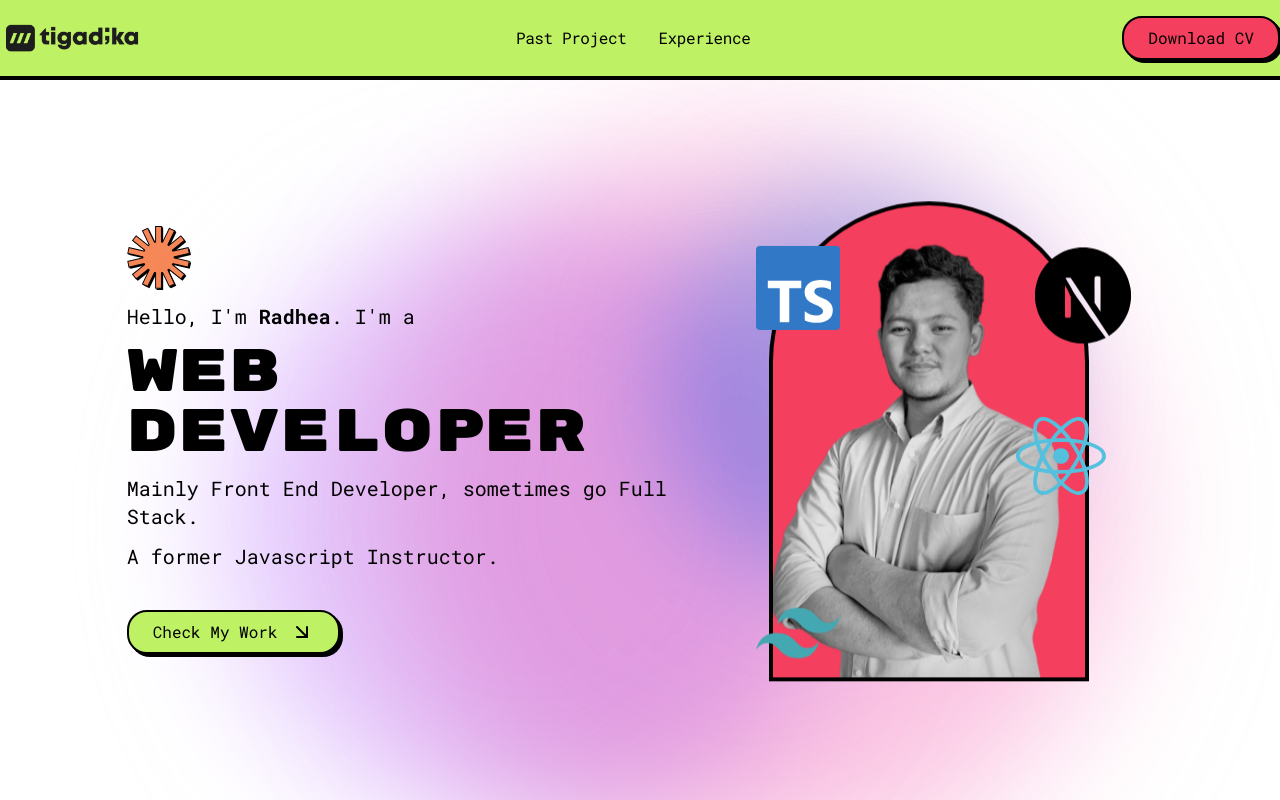
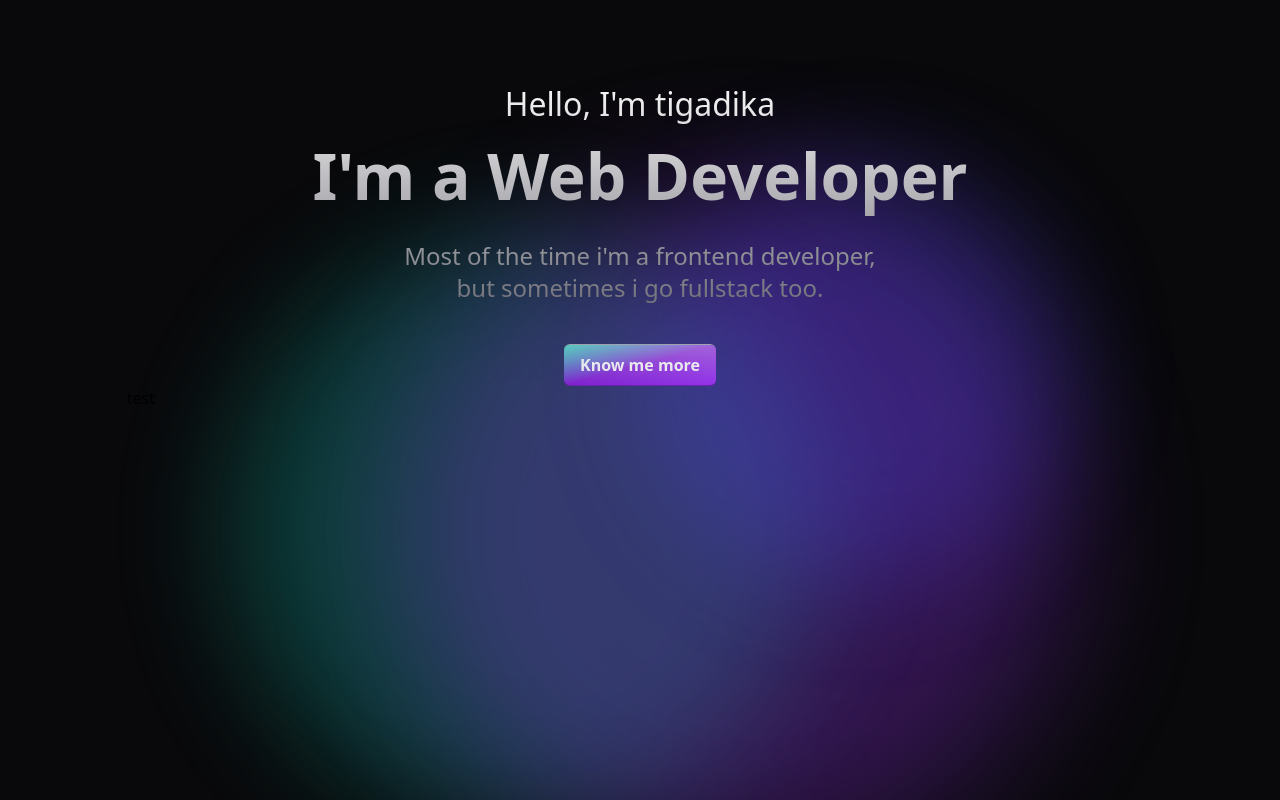
Before and after one commit to tigadika/tigadika-personal-portfolio, a React (Vite) app: page / in a window 1280 px wide. Shown: the top 800 px of the page. Built offline with nearby package versions, Linux system fonts and the light colour scheme.

Commit message:
change header section

```diff
--- a/index.html
+++ b/index.html
@@ -5,12 +5,6 @@
     <link rel="icon" type="image/svg+xml" href="/tigadika-logo.png" />
     <meta name="viewport" content="width=device-width, initial-scale=1.0" />
     <title>Radhea - Tigadika</title>
-    <link rel="preconnect" href="https://fonts.googleapis.com" />
-    <link rel="preconnect" href="https://fonts.gstatic.com" crossorigin />
-    <link
-      href="https://fonts.googleapis.com/css2?family=Roboto+Mono:ital,wght@0,100..700;1,100..700&family=Rubik+Mono+One&display=swap"
-      rel="stylesheet"
-    />
   </head>
   <body>
     <div id="root"></div>
--- a/package.json
+++ b/package.json
@@ -12,6 +12,7 @@
   "dependencies": {
     "clsx": "^2.1.1",
     "konva": "^9.3.15",
+    "motion": "^11.14.4",
     "react": "^18.3.1",
     "react-dom": "^18.3.1",
     "react-fast-marquee": "^1.6.5",
--- a/src/App.tsx
+++ b/src/App.tsx
@@ -1,39 +1,30 @@
-import Navbar from "./ui/Navbar";
-
-import Flower from "./assets/flower.svg";
-
-import Marquee from "react-fast-marquee";
-import Header from "./ui/Header";
-import ExperienceContainer from "./app/experience/ExperienceContainer";
-import PastProjectContainer from "./app/past-projects/PastProjectContainer";
-import Footer from "./ui/Footer";
-import CtaFooter from "./ui/CtaFooter";
-
 function App() {
   return (
     <>
-      <Navbar />
-      <Header />
-      <div className="border-y-4 border-black py-4">
-        <Marquee autoFill speed={20}>
-          <div className="mr-10 flex items-center gap-10">
-            <p className="font-title text-3xl">tigadika</p>
-            <img src={Flower} alt="" className="w-8" />
+      <div className="h-screen w-full bg-zinc-950">
+        <div className="relative flex h-full w-full flex-col px-5 pt-20 lg:mx-auto lg:h-screen lg:w-5/6">
+          <div className="absolute right-[38%] top-[25%] h-[20rem] w-[20rem] animate-blob rounded-full bg-teal-500 opacity-30 blur-3xl filter ease-in-out md:right-[30%] md:h-[40rem] md:w-[40rem]"></div>
+          <div className="animation-delay-4000 absolute right-[50%] top-[28%] h-[20rem] w-[20rem] animate-blob rounded-full bg-purple-600 opacity-30 blur-3xl filter ease-in-out md:right-[12%] md:h-[40rem] md:w-[40rem]"></div>
+          <div className="animation-delay-2000 absolute right-[38%] top-[16%] h-[10rem] w-[10rem] animate-blob rounded-full bg-indigo-600 opacity-30 blur-3xl filter ease-in-out md:right-[6%] md:h-[30rem] md:w-[30rem]"></div>
+          <div className="z-40 flex w-full flex-col items-center gap-10 text-center">
+            <div className="bg-gradient-to-b from-zinc-50 to-zinc-500 bg-clip-text text-transparent">
+              <h1 className="font-medium text-[2rem]">Hello, I'm tigadika</h1>
+              <h2 className="font-semibold mt-[1rem] text-[4rem] leading-none">
+                I'm a Web Developer
+              </h2>
+              <p className="mt-[2rem] text-pretty text-2xl">
+                Most of the time i'm a frontend developer,
+                <br /> but sometimes i go fullstack too.
+              </p>
+            </div>
+            <button className="hover:-translate-y-1 rounded-md font-semibold group relative border-b border-t border-b-purple-800 border-t-gray-400 bg-gradient-to-br from-teal-500 via-purple-700 to-purple-600 px-4 py-2 text-gray-200 transition-all">
+              <div className="rounded-md absolute left-0 top-0 h-full w-full bg-gradient-to-b from-zinc-50 to-transparent opacity-30 group-hover:opacity-40"></div>
+              Know me more
+            </button>
           </div>
-        </Marquee>
+          test
+        </div>
       </div>
-      <PastProjectContainer />
-      <ExperienceContainer />
-      <div className="border-y-4 border-black py-4">
-        <Marquee autoFill speed={20} direction="right">
-          <div className="mr-10 flex items-center gap-10">
-            <p className="font-title text-3xl">tigadika</p>
-            <img src={Flower} alt="" className="w-8" />
-          </div>
-        </Marquee>
-      </div>
-      <CtaFooter />
-      <Footer />
     </>
   );
 }
--- a/tailwind.config.js
+++ b/tailwind.config.js
@@ -4,32 +4,7 @@ import { transform } from "typescript";
 export default {
   content: ["./index.html", "./src/**/*.{js,ts,jsx,tsx}"],
   theme: {
-    borderRadius: {
-      base: "20px",
-      full: "9999px",
-    },
-    boxShadow: {
-      light: "3px 3px 0px 0px #000",
-      dark: "3px 3px 0px 0px #000",
-      none: "0",
-    },
-    translate: {
-      boxShadowX: "3px",
-      boxShadowY: "3px",
-      reverseBoxShadowX: "-3px",
-      reverseBoxShadowY: "-3px",
-    },
-    fontWeight: {
-      base: "500",
-      heading: "700",
-    },
-    fontFamily: {
-      mono: ["Roboto Mono", "monospace"],
-    },
     extend: {
-      fontFamily: {
-        title: ["Rubik Mono One", "monospace"],
-      },
       animation: {
         blob: "blob 7s infinite",
         updown: "updown 7s infinite",
```
Also changed, not shown: 1 other file (tests, documents, lock files or other folders).
